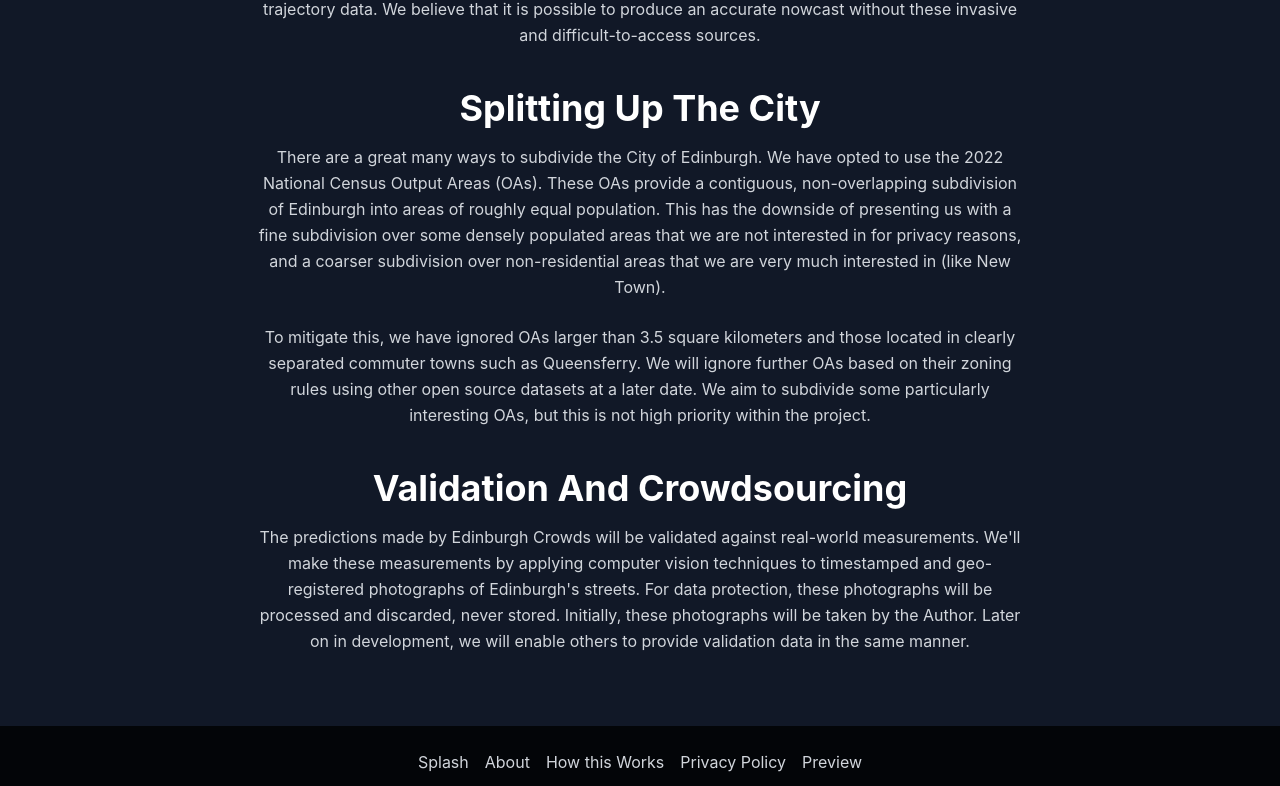
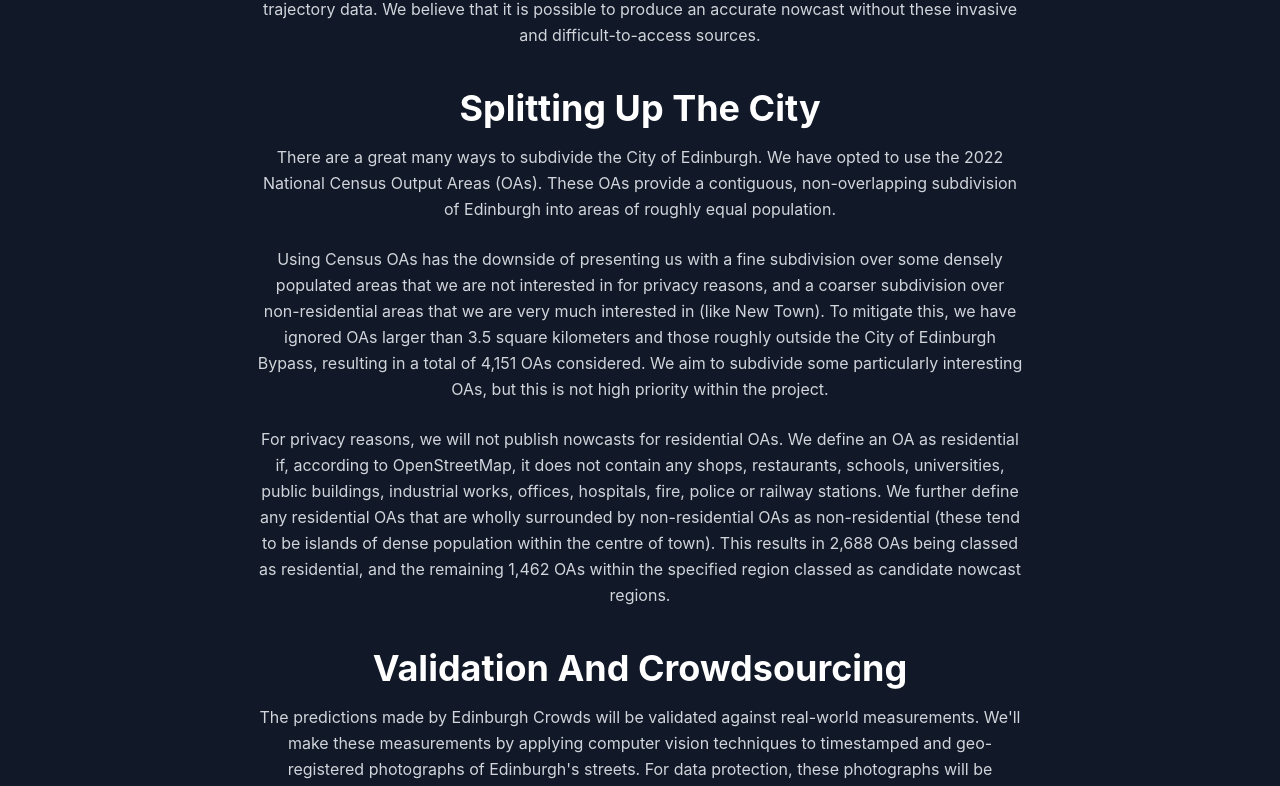
Before and after one commit to TristanGoss/edicrowds-frontend, a React (Create React App) app: page /how in a window 1280 px wide. Shown: the part 528-1314 px from the top of the page. Built offline with nearby package versions, Linux system fonts and the light colour scheme.

Commit message:
how page updated with OA classificaton detail

```diff
--- a/src/pages/How.jsx
+++ b/src/pages/How.jsx
@@ -35,13 +35,20 @@
           <p className="text-block">
             There are a great many ways to subdivide the City of Edinburgh. We have opted to use the 2022 National Census Output Areas (OAs).
             These OAs provide a contiguous, non-overlapping subdivision of Edinburgh into areas of roughly equal population.
-            This has the downside of presenting us with a fine subdivision over some densely populated areas that we are not interested in for privacy reasons,
-            and a coarser subdivision over non-residential areas that we are very much interested in (like New Town).
           </p>
           <p className="text-block">
-            To mitigate this, we have ignored OAs larger than 3.5 square kilometers and those located in clearly separated commuter towns such as Queensferry.
-            We will ignore further OAs based on their zoning rules using other open source datasets at a later date.
-            We aim to subdivide some particularly interesting OAs, but this is not high priority within the project.
+            Using Census OAs has the downside of presenting us with a fine subdivision over some densely populated areas that we are not
+            interested in for privacy reasons, and a coarser subdivision over non-residential areas that we are very much interested in
+            (like New Town). To mitigate this, we have ignored OAs larger than 3.5 square kilometers and those roughly outside
+            the City of Edinburgh Bypass, resulting in a total of 4,151 OAs considered. We aim to subdivide some particularly interesting
+            OAs, but this is not high priority within the project.
+          </p>
+          <p className="text-block">
+            For privacy reasons, we will not publish nowcasts for residential OAs. We define an OA as residential if, according to OpenStreetMap,
+            it does not contain any shops, restaurants, schools, universities, public buildings, industrial works, offices, hospitals, fire,
+            police or railway stations. We further define any residential OAs that are wholly surrounded by non-residential OAs as non-residential
+            (these tend to be islands of dense population within the centre of town). This results in 2,688 OAs being classed as residential,
+            and the remaining 1,462 OAs within the specified region classed as candidate nowcast regions.
           </p>
 
           <h2 className="section-title">Validation And Crowdsourcing</h2>
```
Also changed, not shown: 1 other file (tests, documents, lock files or other folders).
